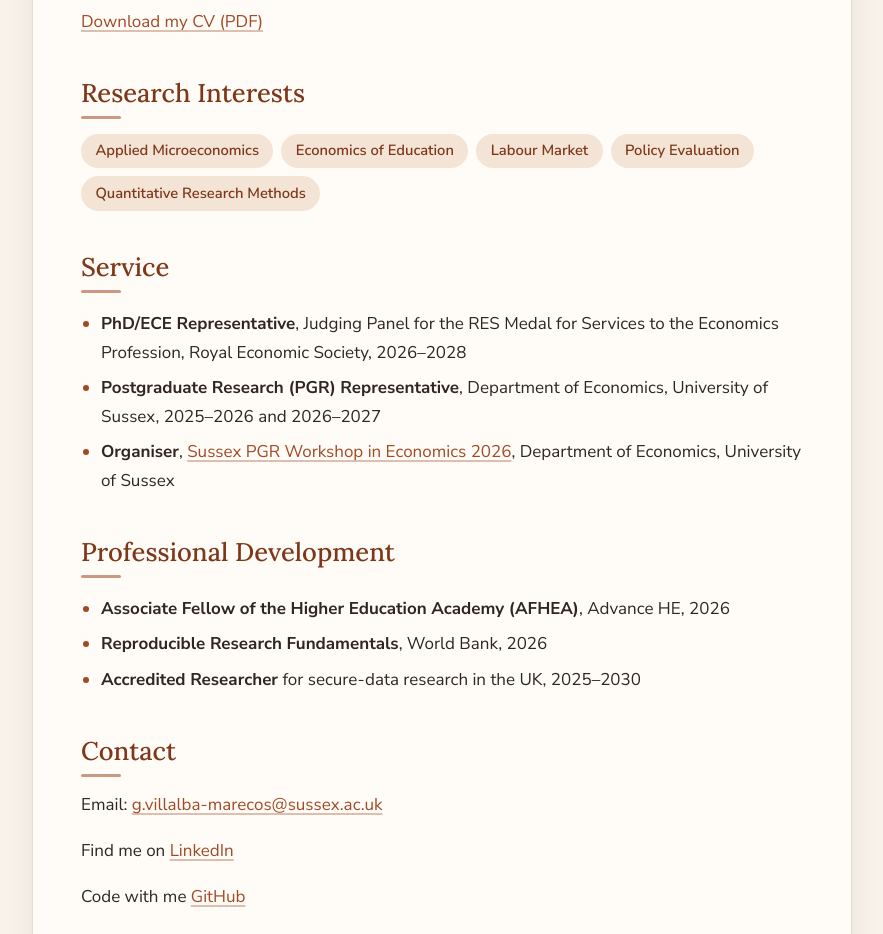
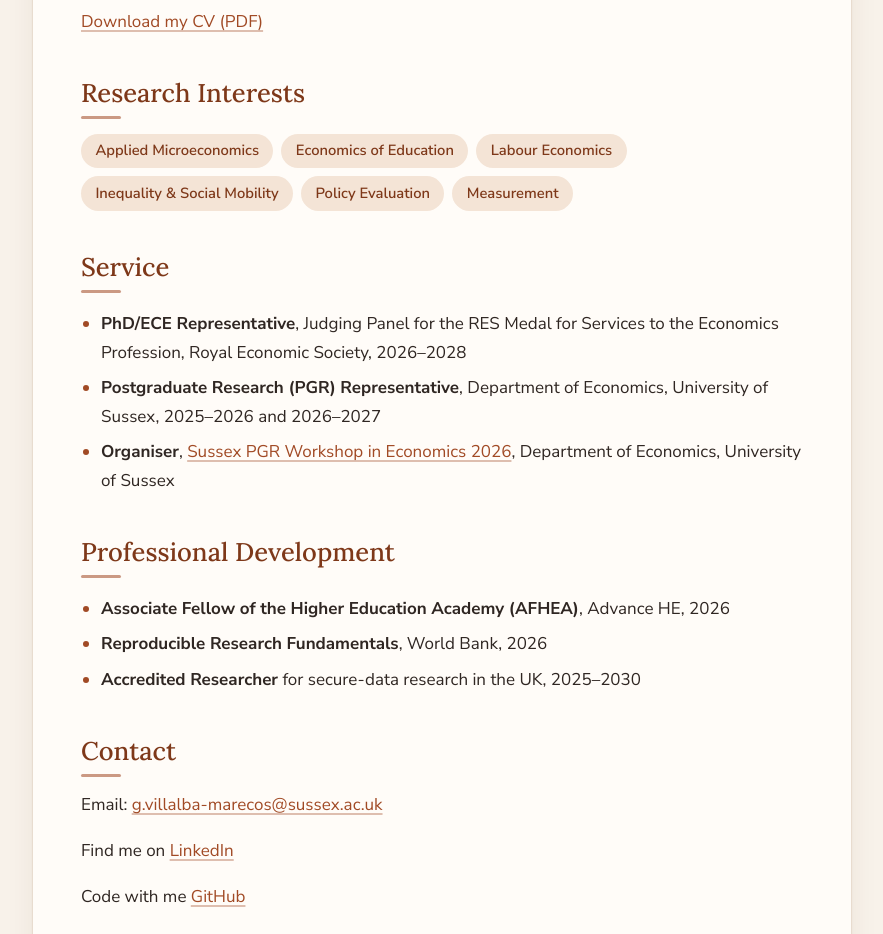
Before and after one commit to GN-Villalba/GNVM-website, a plain HTML site: page index.html in a window 1280 px wide. Shown: the part 1260-2194 px from the top of the page, without its empty margins (198-1081 px from the left). Drawn offline with Linux system fonts and the light colour scheme.

Commit message:
Update research interests to match CV
Co-Authored-By: Claude Opus 5.5 <noreply@anthropic.com>
Claude-Session: https://claude.ai/code/session_015vxn2x7kYcssVHteF5SFc2

```diff
--- a/index.html
+++ b/index.html
@@ -46,9 +46,10 @@
     <ul class="interest-tags">
       <li>Applied Microeconomics</li>
       <li>Economics of Education</li>
-      <li>Labour Market</li>
+      <li>Labour Economics</li>
+      <li>Inequality &amp; Social Mobility</li>
       <li>Policy Evaluation</li>
-      <li>Quantitative Research Methods</li>
+      <li>Measurement</li>
     </ul>
 
     <h2>Service</h2>
```
